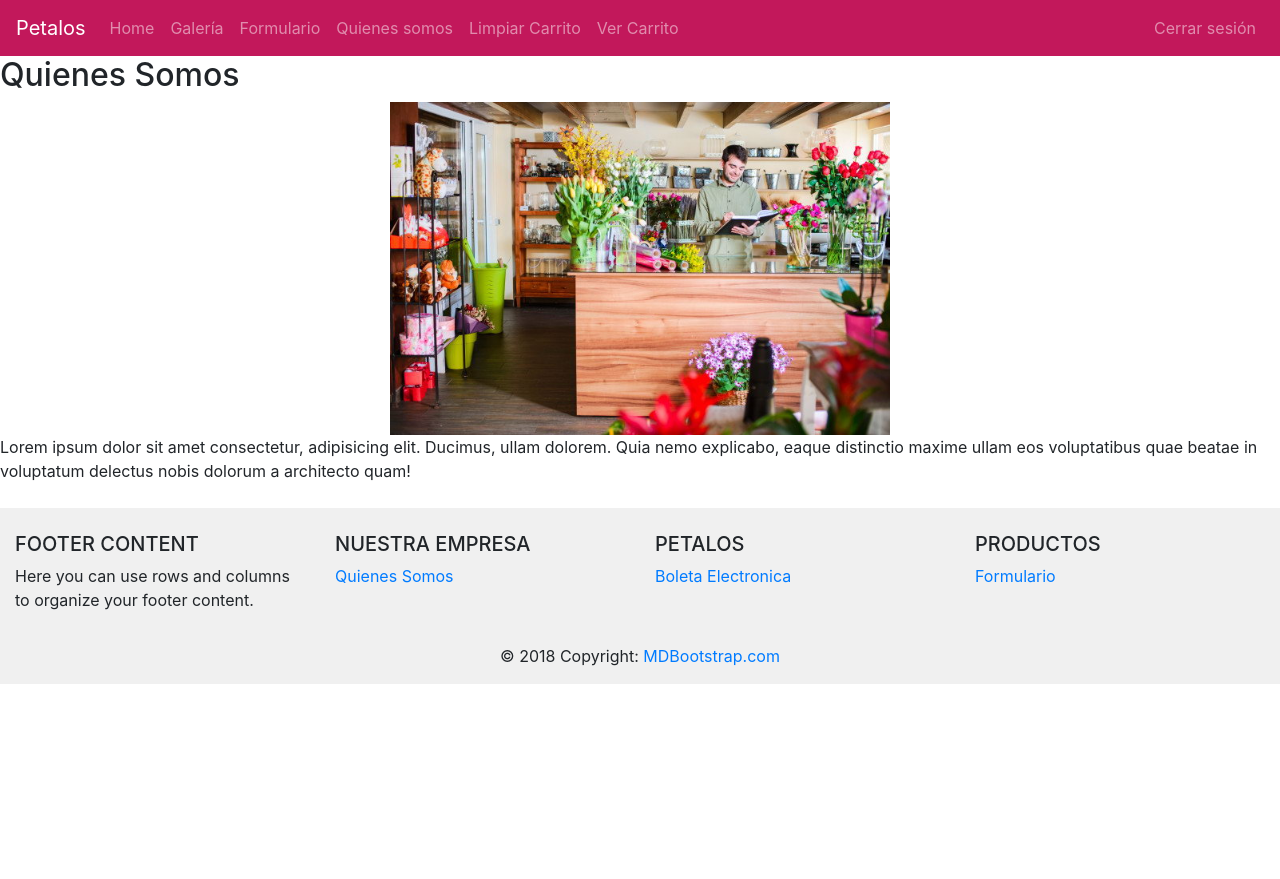
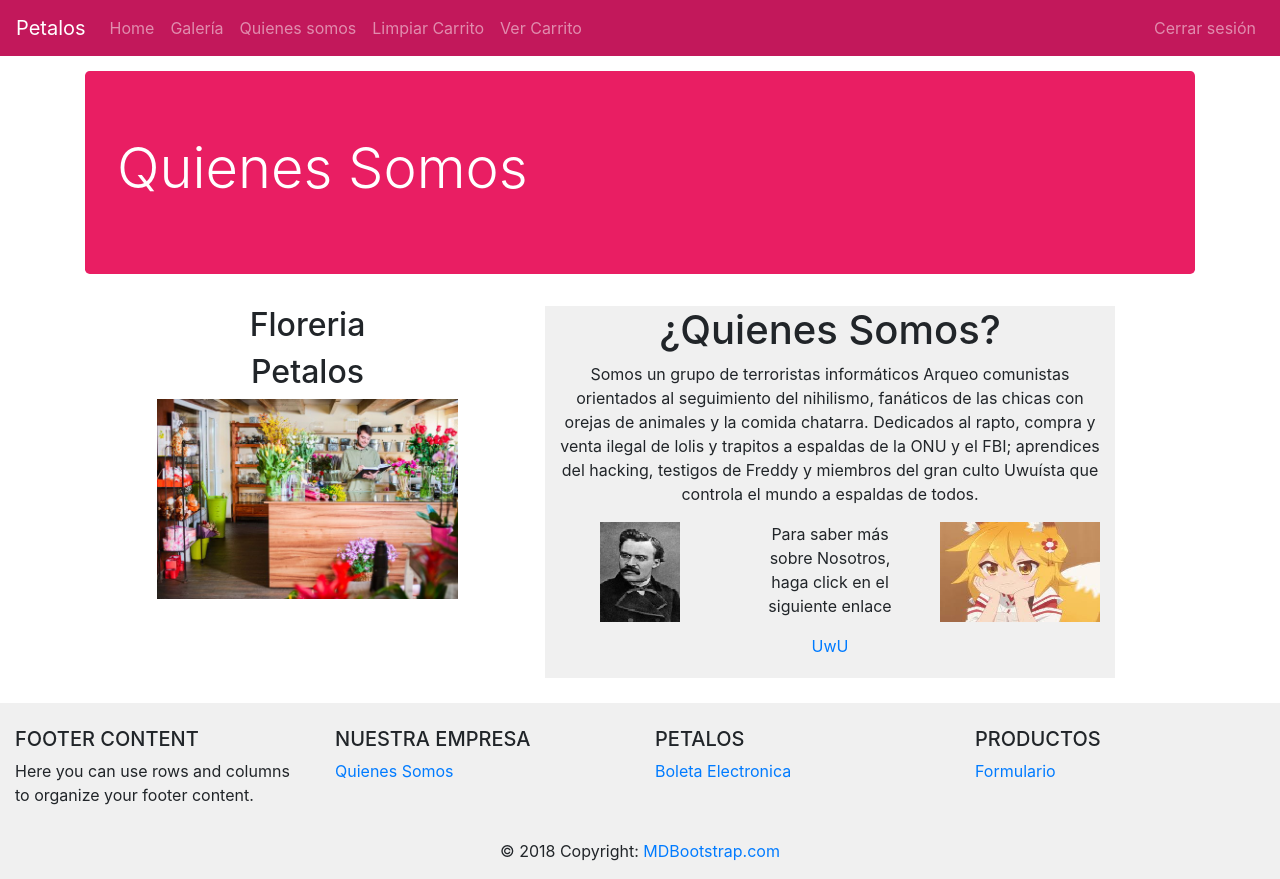
Before and after one commit to DinestyFeliz/FloreriaUwU, a Django app: page /quienes_somos/ in a window 1280 px wide. Before the commit the page ends 684 px from the top, so only its background shows below. Run offline with Django 3.2, Linux system fonts and the light colour scheme; a user stored in the database is signed in; some libraries are stand-ins or nearby versions.

Commit message:
gran commit, recuperar contraseña y permisos

```diff
--- a/floreria/templates/core/base.html
+++ b/floreria/templates/core/base.html
@@ -133,15 +133,23 @@
                             <li class="nav-item">
                                 <a class="nav-link" href="{% url 'IND' %}">Home <span class="sr-only">(current)</span></a>
                             </li>
+                            {% if user.is_authenticated %}
                             <li class="nav-item">
                                 <a class="nav-link" href="{% url 'GAL' %}">Galería <span class="sr-only">(current)</span></a>
                             </li>
+                            {% endif %}
+                            {% if is_superuser %}
                             <li class="nav-item">
                                 <a class="nav-link" href="{% url 'FORMU' %}">Formulario <span class="sr-only">(current)</span></a>
                             </li>
+                            {% endif %}
                             <li class="nav-item">
                                 <a class="nav-link" href="{% url 'QUIEN' %}">Quienes somos <span class="sr-only">(current)</span></a>
                             </li>
+                            {% if user.is_anonymous %}
+                            </ul>
+                            {% endif %}
+                            {% if user.is_authenticated %}
                             <li class="nav-item">
                                 <a class="nav-link" href="#">Limpiar Carrito <span class="sr-only">(current)</span></a>
                             </li>
@@ -159,6 +167,16 @@
                                 </li>
                             </ul>
                         </form>
+                        {% endif %}
+                        {% if user.is_anonymous %}
+                            <form class="form-inline my-2 my-lg-0">
+                                <ul class="navbar-nav mr-auto">
+                                    <li class="nav-item">
+                                        <a class="nav-link" href="{% url 'LOGINACCESO' %}">Iniciar Sesión <span class="sr-only">(current)</span></a>
+                                    </li>
+                                </ul>
+                            </form>
+                        {% endif %}
                     </div>
                 </nav>
             </div>
--- a/floreria/templates/core/quienes_somos.html
+++ b/floreria/templates/core/quienes_somos.html
@@ -4,14 +4,42 @@
 {% endblock titulo %}
 {% load static %}
 {% block contenido %}
-    <div src="{% static 'img/floreria-hombre.JPG' %}">
-        <h2>Quienes Somos</h2>
+    <div class="container">
+        <div class="jumbotron">
+            <h1 class="display-4">Quienes Somos</h1>
+        </div>
+    </div>
+    <div class="container">
         <center>
-            <img src="{% static 'img/floreria-hombre.JPG' %}" Style="width: 500px">
+            <div class="row">
+                <div class="col-lg-5" style="margin-bottom: 20px;">
+                    <h2>Floreria</h2>
+                    <h2>Petalos</h2>
+                    <img src="{% static 'img/floreria-hombre.JPG' %}" style="height: 200px">
+                </div>
+                <div class="col-lg-6" style="background-color: rgb(240, 240, 240);">
+                    <h1>¿Quienes Somos?</h1>
+                    <p>Somos un grupo de terroristas informáticos Arqueo comunistas orientados al seguimiento del nihilismo,
+                        fanáticos de las chicas con orejas de animales y la comida chatarra. Dedicados al rapto, compra y
+                        venta ilegal de lolis y trapitos a espaldas de la ONU y el FBI; aprendices del hacking, testigos
+                        de Freddy y miembros del gran culto Uwuísta que controla el mundo a espaldas de todos.
+                    </p>
+                    <div class="row">
+                        <div class="col-lg-4" style="margin-bottom: 20px;">
+                            <img src="{% static 'img/Nietzsche.jpg' %}" style="width: 80px; height: 100px;" alt="">
+                        </div>
+                        <div class="col-lg-4" style="margin-bottom: 20px;">
+                            <p>Para saber más sobre Nosotros, haga click en el siguiente enlace</p>
+                            <a href="https://www.youtube.com/watch?v=efdN69QscAg">UwU</a>
+                        </div>
+                        <div class="col-lg-4" style="margin-bottom: 20px;">
+                            <div class="uwu">
+                                <img src="{% static 'img/senko-san.jpg' %}" style="height: 100px;" alt="">
+                            </div>
+                        </div>
+                    </div>
+                </div>
+            </div>
         </center>
-        <p>
-        Lorem ipsum dolor sit amet consectetur, adipisicing elit. Ducimus, ullam dolorem. Quia nemo explicabo, eaque distinctio
-        maxime ullam eos voluptatibus quae beatae in voluptatum delectus nobis dolorum a architecto quam!
-        </p>
     </div>
 {% endblock contenido %}
--- a/floreria/templates/core/login.html
+++ b/floreria/templates/registration/login.html
@@ -1,4 +1,4 @@
-{% extends "core/base2.html" %}
+{% extends "registration/base2.html" %}
 
 {% block titulo %}
     Login de Acceso
--- a/floreria/templates/registration/password_reset_complete.html
+++ b/floreria/templates/registration/password_reset_complete.html
@@ -1,4 +1,4 @@
-{% extends "core/base2.html" %}
+{% extends "registration/base2.html" %}
 
 {% block titulo %}
     Contraseña Recuperada
@@ -10,6 +10,6 @@
 
     <h1 class="text-center">Su Contraseña se reestableció correctamente</h1>
 
-    <p class="text-center"><a href="{% url 'login' %}">Iniciar sesión</a></p>
+    <p class="text-center"><a href="{% url 'LOGINACCESO' %}">Iniciar sesión</a></p>
 
 {% endblock contenido %}
--- a/floreria/templates/registration/password_reset_confirm.html
+++ b/floreria/templates/registration/password_reset_confirm.html
@@ -1,4 +1,4 @@
-{% extends "core/base2.html" %}
+{% extends "registration/base2.html" %}
 
 {% block titulo %}
     Confirmar Contraseña
--- a/floreria/templates/registration/password_reset_done.html
+++ b/floreria/templates/registration/password_reset_done.html
@@ -1,4 +1,4 @@
-{% extends "core/base2.html" %}
+{% extends "registration/base2.html" %}
 
 {% block titulo %}
     Recuperar Contraseña
--- a/floreria/templates/registration/password_reset_form.html
+++ b/floreria/templates/registration/password_reset_form.html
@@ -1,4 +1,4 @@
-{% extends "core/base2.html" %}
+{% extends "registration/base2.html" %}
 
 {% block titulo %}
     Recuperar Contraseña
--- a/floreria/urls.py
+++ b/floreria/urls.py
@@ -21,8 +21,8 @@ urlpatterns = [
     #guardar token
     path('guardar-token/', guardar_token, name='guardar-token'),
     #recuperar contraseña
-    path('reset/password_reset', PasswordResetView.as_view(template_name='registration/password_reset_forms.html', email_template_name="registration/password_reset_email.html"), name = 'password_reset'),
+    path('reset/password_reset', PasswordResetView.as_view(template_name='registration/password_reset_form.html', email_template_name="registration/password_reset_email.html"), name = 'password_reset'),
     path('reset/password_reset_done', PasswordResetDoneView.as_view(template_name='registration/password_reset_done.html'), name = 'password_reset_done'),
-    re_path(r'^reset/(?P<uidb64>[0-9A-za-z_\-]+)/(?P<token>.+)/$', PasswordResetConfirmView.as_view(template_name='registration/password_reset_confirms.html'), name = 'password_reset_confirm'),
+    re_path(r'^reset/(?P<uidb64>[0-9A-za-z_\-]+)/(?P<token>.+)/$', PasswordResetConfirmView.as_view(template_name='registration/password_reset_confirm.html'), name = 'password_reset_confirm'),
     path('reset/done',PasswordResetCompleteView.as_view(template_name='registration/password_reset_complete.html') , name = 'password_reset_complete'),
 ]
--- a/floreria/views.py
+++ b/floreria/views.py
@@ -1,7 +1,7 @@
 from django.shortcuts import render
 from .models import Categoria,Flores #importar los modelos desde el archivo models.py
  #definir los metodos con un login requerido
-from django.contrib.auth.decorators import login_required
+from django.contrib.auth.decorators import login_required, permission_required
 #debemos incluir el modelo de users del sistema
 from django.contrib.auth.models import User
 #incluimos el sistema de autentificacion de Django,
@@ -69,11 +69,11 @@ def eliminar_flores(request,id):
 
 
 def login(request):
-    return render(request,"core/login.html")
+    return render(request,"registration/login.html")
 
 def cerrar_sesion(request):
     logout(request)
-    return render(request,"core/login.html",{'msg':'Cerro Sesión'})
+    return render(request,"registration/login.html",{'msg':'Cerro Sesión'})
 
 def login_acceso(request):
     if request.POST:
@@ -84,9 +84,8 @@ def login_acceso(request):
         if us is not None and us.is_active:
             auth_login(request,us)
             return render(request,"core/index.html")
-    return render(request,"core/login.html",{'msg':'Datos Incorrectos'})
+    return render(request,"registration/login.html",{'msg':'Datos Incorrectos'})
 
-@login_required(login_url='/login/')
 def index(request):
     return render(request,'core/index.html')
 
@@ -95,7 +94,7 @@ def gale(request):
     flor=Flores.objects.all()#select * from Peliculas
     return render(request,'core/galeria.html',{'lista':flor})
 
-@login_required(login_url='/login/')
+@permission_required('core.puede_agregar_flores')
 def formulario(request):
     categorias=Categoria.objects.all() # select * form Categoria
     if request.POST:
@@ -114,7 +113,7 @@ def formulario(request):
             cant=request.POST.get("txtStock")
             imagen=request.FILES.get("txtImagen")
             obj_categoria=Categoria.objects.get(name=catego)
-            #instanciar un objeto (modelo) Pelicula
+            #instanciar un objeto (modelo) Flores
             flor=Flores(
                 name=titulo,
                 precio=precio,
@@ -142,7 +141,31 @@ def formulario(request):
             return render(request,'core/formulario.html',{'listacategoria':categorias,'msg':'Elimino'})
     return render(request,'core/formulario.html',{'listacategoria':categorias})
 
-@login_required(login_url='/login/')
+#def registrar_usuario(request):
+#
+#    if request.POST:
+#        # recuperar el valor del boton accion
+#        accion=request.POST.get("accion")
+#        if accion=='Registrar':
+#            nombre=request.POST.get("txtNombre")
+#            email=request.POST.get("txtCorreo")
+#            password1=request.POST.get("txtContraseña")
+#            password2=request.POST.get("txtContraseña_confirm")
+#            if password1==password2:
+#                contraseña=password1
+#            else:
+#                return render(request,'registration/registrat.html',{'listacategoria':categorias,'msg':'Contraseña no valida'})
+#
+#            #instanciar un objeto user
+#            User=usuario(
+#                username=nombre,
+#                email=email,
+#                password=contraseña,
+#            )
+#            User.save() #graba los datos del modelo
+#            return render(request,registration/registrat.html,{'listacategoria':categorias,'msg':'Usuario Creado'})
+#    return render(request, 'registration/registrar.html')
+
 def quienes_somos(request):
     return render(request,'core/quienes_somos.html')
 
--- a/floreriaUwU/settings.py
+++ b/floreriaUwU/settings.py
@@ -149,8 +149,8 @@ SOCIAL_AUTH_INSTAGRAM_SECRET='92c8288db78ea71d8a20537d0beb7cba'
 EMAIL_USE_TLS = True
 EMAIL_HOST = 'smtp.gmail.com'
 EMAIL_PORT = 587
-EMAIL_HOST_USER = 'YOUR EMAIL'
-EMAIL_HOST_PASSWORD = 'YOU PASSWORD'
+EMAIL_HOST_USER = 'felixeduardomarin100@gmail.com'
+EMAIL_HOST_PASSWORD = 'fieragato2'
 EMAIL_BACKEND = 'django.core.mail.backends.smtp.EmailBackend'
 
 PWA_SERVIVE_WORKER_PATH = os.path.join(BASE_DIR,'serviceworker.js')
--- a/floreriaUwU/urls.py
+++ b/floreriaUwU/urls.py
@@ -25,6 +25,8 @@ urlpatterns = [
     # como no colocque nada, se va a la siguiente página:
     path('',include('floreria.urls')), #indicar que utilice el archivo URLS.py de floreria
     path('oauth/',include('social_django.urls',namespace='social')), #login de facebook
+    #login usuario final
+    path('accounts/', include('django.contrib.auth.urls')),
     #recuperar contraseña
     path('', include('pwa.urls')), #url service worker
     path('reset/password_reset', PasswordResetView.as_view(template_name='registration/password_reset_forms.html', email_template_name="registration/password_reset_email.html"), name = 'password_reset'),
```
Also changed, not shown: floreria/templates/core/formulario.html (+7 -2 lines), floreria/templates/registration/registrar.html (added, +56 -0 lines), db.sqlite3, floreria/templates/registration/base2.html (renamed from floreria/templates/core/base2.html).
